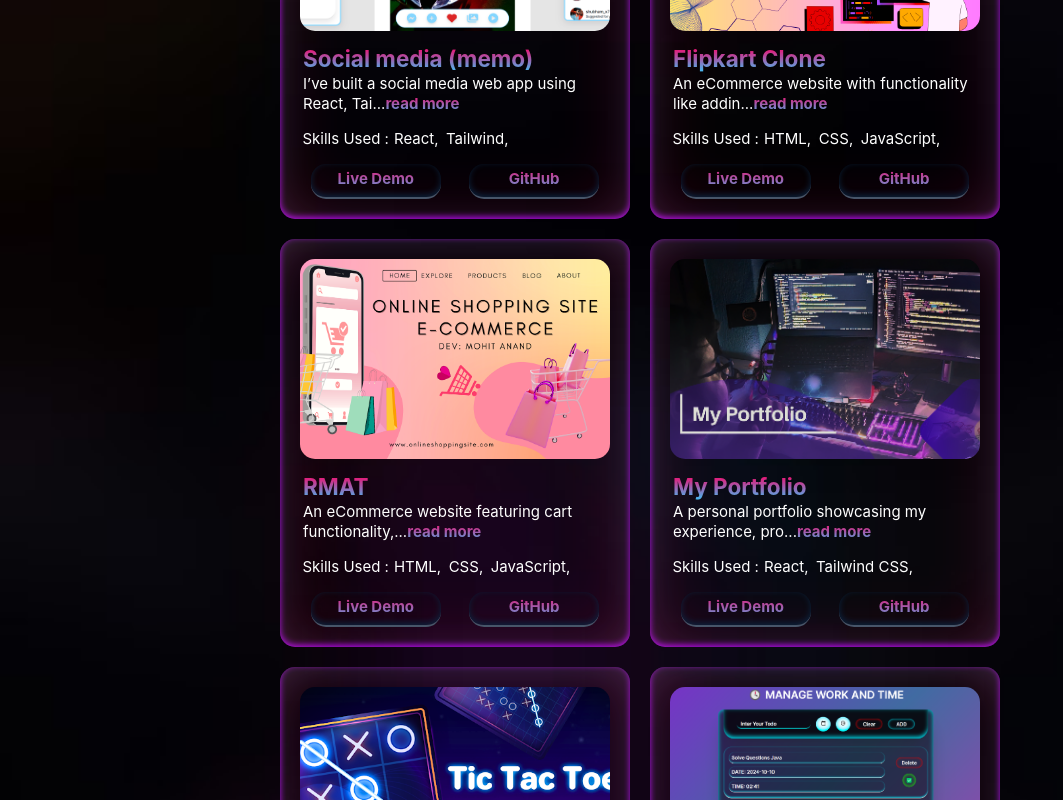
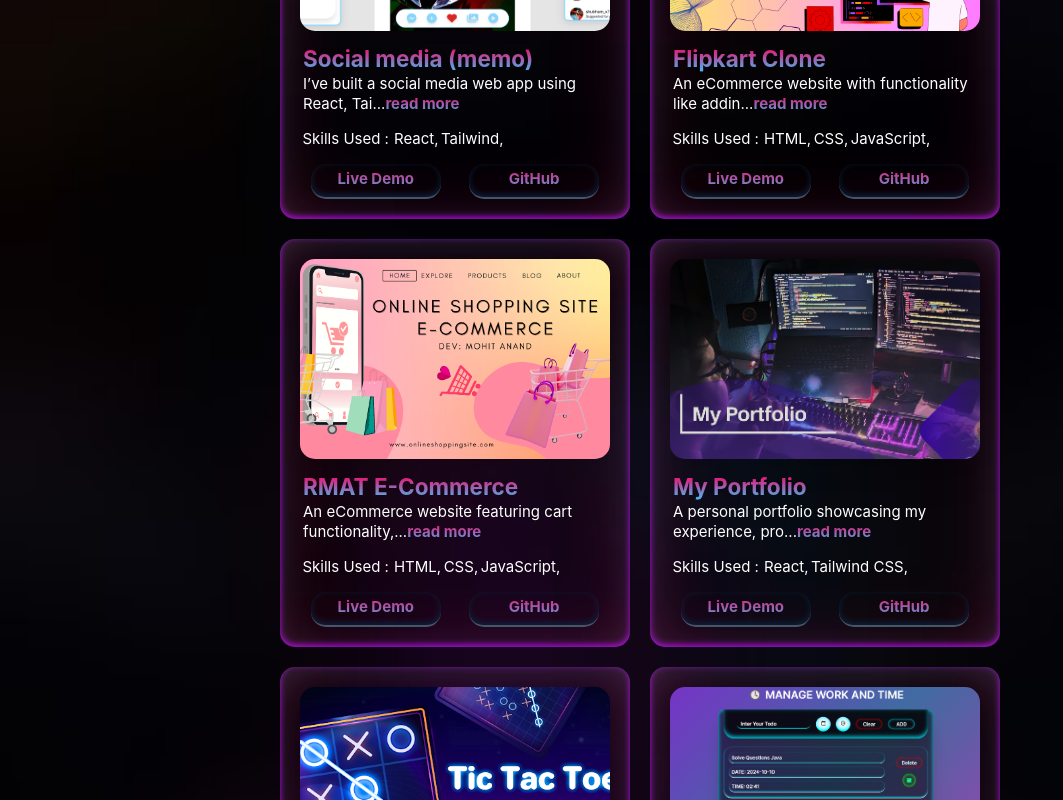
Before and after one commit to mohitanand744/React-Personal-Portfolio, a React (Vite) app: page / in a window 1280 px wide. Shown: the part 3280-4080 px from the top of the page, without its empty margins (0-1063 px from the left). Built offline with nearby package versions, Linux system fonts and the light colour scheme.

Commit message:
added view all projects Page and projects search functionality

```diff
--- a/src/Data/Projects.json
+++ b/src/Data/Projects.json
@@ -27,7 +27,7 @@
     "category": "Frontend"
   },
   {
-    "title": "RMAT",
+    "title": "RMAT E-Commerce",
     "description": "An eCommerce website featuring cart functionality, product search, dynamic price updates, and product details page. Product data is JSON-based.",
     "skills": [
       "HTML",
--- a/src/Hook/useContextData.jsx
+++ b/src/Hook/useContextData.jsx
@@ -2,9 +2,23 @@
 import { Store } from "../context/Store";
 
 const useContextData = () => {
-  const { skills, experience, projects } = useContext(Store);
+  const {
+    skills,
+    experience,
+    projects,
+    userInput,
+    setUserInput,
+    handleUserInput,
+  } = useContext(Store);
 
-  return { skills, experience, projects };
+  return {
+    skills,
+    experience,
+    projects,
+    userInput,
+    setUserInput,
+    handleUserInput,
+  };
 };
 
 export default useContextData;
--- a/src/Layout.jsx
+++ b/src/Layout.jsx
@@ -1,12 +1,15 @@
 import React from "react";
 import Nav from "./components/common/Nav/Nav";
 import { Outlet } from "react-router-dom";
+import StoreProvider from "./context/Store";
 
 const Layout = () => {
   return (
     <div>
-      <Nav />
-      <Outlet />
+      <StoreProvider>
+        <Nav />
+        <Outlet />
+      </StoreProvider>
     </div>
   );
 };
--- a/src/Pages/AllProjects.jsx
+++ b/src/Pages/AllProjects.jsx
@@ -1,28 +1,88 @@
-import React from "react";
+import React, { useState } from "react";
 import SectionHeading from "../components/common/Heading/SectionHeading";
+import useContextData from "../Hook/useContextData";
+import Card from "../components/Cards/Card";
 
 const AllProjects = () => {
+  const { projects, userInput } = useContextData();
+  const [isExpanded, setIsExpanded] = useState(null);
+  const [readMore, setReadMore] = useState(false);
+
+  const filterProject = projects.filter(
+    (project) =>
+      project.title.toLowerCase().includes(userInput) ||
+      project.description.toLowerCase().includes(userInput) ||
+      project.category.toLowerCase().includes(userInput) ||
+      project.skills.some((skill) => skill.toLowerCase().includes(userInput))
+  );
+
+  const readMoreFun = (i) => {
+    if (i === isExpanded) {
+      // If the same project is clicked again, just toggle readMore
+      setReadMore((prevReadMore) => !prevReadMore);
+    } else {
+      // If a different project is clicked, expand it and set readMore to true
+      setIsExpanded(i);
+      setReadMore(true);
+    }
+  };
+
+  const shortenDescription = (description, maxLength) => {
+    if (description.length > maxLength) {
+      return description.slice(0, maxLength) + "..."; // Add ellipsis after truncating
+    }
+    return description;
+  };
+
   return (
-    <div className="allProjects h-[85vh]">
+    <div className="allProjects min-h-[100vh] px-10">
       <center
-        className="my-32 sm:my-16 mx-auto w-[96%] lg:w-[44%]"
+        className="mt-32 sm:mt-16 mx-auto w-[96%] lg:w-[44%]"
         data-aos="zoom-in"
       >
         <SectionHeading text={"All Projects"} />
 
+        <div className="flex justify-center items-center my-6 gap-3">
           <p className="text-white text-xl lg:text-2xl flex items-center justify-center gap-5">
             Source Code
-          <img className=" w-[1rem] h-[2rem] movingRight" src="/download.png" />
+            <img
+              className=" w-[1rem] h-[2rem] movingRight"
+              src="/download.png"
+            />
             <a
               href="https://github.com/mohitanand744"
               className="activeName flex items-center gap-2"
               target="_blank"
             >
               GitHub
-            <img src="/github.png" className="w-[3.6rem]" alt="github" />
+              <img src="/github.png" className="w-[3.6rem]" alt="github" /> |
             </a>
           </p>
+
+          <p className="text-2xl  text-white">
+            Total Projects: {filterProject.length}
+          </p>
+        </div>
       </center>
+
+      <div className="flex flex-wrap justify-center gap-10 mt-16">
+        {filterProject.map((project, i) => (
+          <Card
+            key={i}
+            image={project.image}
+            title={project.title}
+            description={project.description}
+            index={i}
+            isExpanded={isExpanded}
+            readMore={readMore}
+            readMoreFun={readMoreFun}
+            skills={project.skills}
+            github_url={project.github_url}
+            live_url={project.live_url}
+            shortenDescription={shortenDescription}
+          />
+        ))}
+      </div>
     </div>
   );
 };
--- a/src/assets/style/index.css
+++ b/src/assets/style/index.css
@@ -145,9 +145,9 @@
 }
 
 .custom-shadow3 {
-  box-shadow: rgba(255, 1, 77, 0.5) 0px 0px 100px -80px inset,
+  box-shadow: rgb(255, 1, 77) 0px 0px 60px -80px inset,
     rgba(0, 207, 243, 0.527) 0px 0px 60px -30px inset,
-    rgb(183, 0, 255) 0px 0px 6px 0px inset;
+    rgb(140, 0, 255) 0px 0px 6px 0px inset;
 }
 
 .custom-shadow2 {
--- a/src/components/Cards/Card.jsx
+++ b/src/components/Cards/Card.jsx
@@ -45,9 +45,9 @@
       <div className="flex flex-wrap gap-2 px-3">
         <h2 className="text-white text-xl sm:text-2xl">Skills Used :</h2>
         <div className=" flex items-center flex-wrap">
-          <p className="text-center text-white  text-xl lg:text-2xl">
+          <p className="text-center text-white  flex flex-wrap w-full text-xl lg:text-2xl">
             {skills.map((skill, i) => (
-              <span key={i} className="me-3">
+              <span key={i} className="me-1 ">
                 {skill},
               </span>
             ))}
--- a/src/components/common/Nav/Nav.jsx
+++ b/src/components/common/Nav/Nav.jsx
@@ -1,10 +1,12 @@
 import React, { useState } from "react";
 import { Link, useLocation } from "react-router-dom";
+import useContextData from "../../../Hook/useContextData";
 
 const Nav = () => {
   const [toggle, setToggle] = useState(false);
   const [active, setActive] = useState("Home");
   const location = useLocation();
+  const { userInput, handleUserInput } = useContextData();
 
   const toggleMenu = () => {
     setToggle((toggle) => !toggle);
@@ -23,14 +25,16 @@
   };
 
   return (
-    <header className="flex justify-between items-center text-white px-10 py-8 backdrop-blur-sm bg-black/30 rounded-b-3xl sticky top-0 z-50 w-full relative">
+    <header className="flex justify-between items-center text-white px-10 py-8 backdrop-blur-sm bg-black/30 rounded-b-3xl sticky top-0 z-50 w-full">
       <div className="bg-white rounded-full">
-        <img src="/logo2.png" className="w-[4rem] md:w-[5.7rem]" alt="logo" />
+        <img src="/logo2.png" className="w-[4.5rem] md:w-[5.7rem]" alt="logo" />
       </div>
       {location.pathname === "/projects" && (
         <input
           type="text"
-          placeholder="for ex: social media, Frontend Projects.."
+          value={userInput}
+          onChange={handleUserInput}
+          placeholder="Search projects (e.g., 'React', 'Clone')"
           className="w-full outline-none border-none py-6 px-6 bg-transparent custom-shadow3 text-xl md:text-2xl absolute top-32 rounded-b-2xl left-0 right-0 sm:hidden"
         />
       )}
@@ -39,8 +43,10 @@
           <>
             <input
               type="text"
-              placeholder="for ex: social media, Frontend Projects.."
-              className="w-[30rem] md:w-[45rem] outline-none border-none rounded-3xl py-3 px-6 bg-transparent custom-shadow3 md:text-2xl"
+              value={userInput}
+              onChange={handleUserInput}
+              placeholder="Search projects (e.g., 'React', 'Clone')"
+              className="w-[30rem] md:w-[50rem] outline-none border-none rounded-3xl py-5 px-6 bg-transparent custom-shadow3 md:text-2xl"
             />
             <Link
               to={"/"}
--- a/src/context/Store.jsx
+++ b/src/context/Store.jsx
@@ -1,19 +1,31 @@
-import { createContext, useEffect } from "react";
+import { createContext, useEffect, useState } from "react";
 import AOS from "aos";
 import "aos/dist/aos.css";
 import skills from "./../Data/Skills.json";
 import experience from "./../Data/Experience.json";
 import projects from "./../Data/Projects.json";
+import { useLocation } from "react-router-dom";
 
 export const Store = createContext();
 
 const StoreProvider = ({ children }) => {
+  const { pathname } = useLocation();
+  const [userInput, setUserInput] = useState("");
+
+  const handleUserInput = (e) => {
+    setUserInput(e.target.value.toLowerCase());
+  };
+
   useEffect(() => {
     AOS.init({
       duration: 800, // Animation duration (in milliseconds)
       easing: "ease-in-out",
     });
   }, []);
+
+  useEffect(() => {
+    window.scrollTo(0, 0);
+  }, [pathname]);
 
   return (
     <>
@@ -22,6 +34,9 @@
           skills,
           experience,
           projects,
+          userInput,
+          setUserInput,
+          handleUserInput,
         }}
       >
         {children}
--- a/src/main.jsx
+++ b/src/main.jsx
@@ -1,15 +1,11 @@
 import { StrictMode } from "react";
 import { createRoot } from "react-dom/client";
-import App from "./App.jsx";
 import "./assets/style/index.css";
 import "./assets/style/responsive.css";
-import StoreProvider from "./context/Store.jsx";
 import Router from "./Router/Router";
 
 createRoot(document.getElementById("root")).render(
   <StrictMode>
-    <StoreProvider>
-      <Router />
-    </StoreProvider>
+    <Router />
   </StrictMode>
 );
```
Lines whose indentation alone changed are shown as unchanged.
